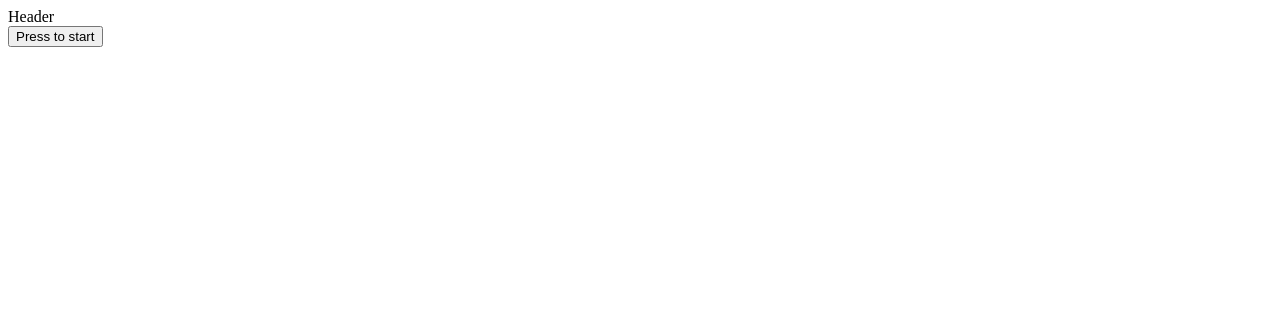
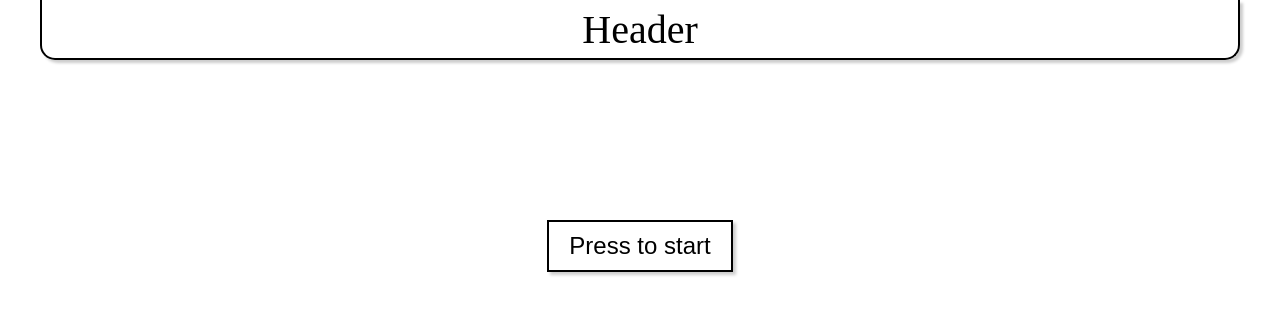
Before and after one commit to ADmtr2001/React-Educational-37-WeatherApp, a React (Create React App) app: page / in a window 1280 px wide. Shown: the top 314 px of the page. Built offline with nearby package versions, Linux system fonts and the light colour scheme.

Commit message:
add basic components and set up React Router

```diff
--- a/package.json
+++ b/package.json
@@ -3,7 +3,6 @@
   "version": "0.1.0",
   "private": true,
   "dependencies": {
-    "@mui/material": "^5.2.2",
     "@testing-library/jest-dom": "^5.15.1",
     "@testing-library/react": "^11.2.7",
     "@testing-library/user-event": "^12.8.3",
--- a/src/App.js
+++ b/src/App.js
@@ -2,17 +2,24 @@ import { Route, Routes } from "react-router";
 import Header from "./components/Header";
 import Main from "./components/Main";
 import Start from "./components/Start";
+import styled from "styled-components";
 
 function App() {
   return (
-    <>
+    <Container>
       <Header />
       <Routes>
         <Route path='/' element={<Start />} />
         <Route path='main' element={<Main />} />
       </Routes>
-    </>
+    </Container>
   );
 }
 
 export default App;
+
+const Container = styled.div`
+  max-width: 1220px;
+  margin: 0 auto;
+  padding: 0 10px;
+`;
--- /dev/null
+++ b/src/components/Buttons.js
@@ -0,0 +1,7 @@
+import React from "react";
+
+const Buttons = () => {
+  return <div>Buttons</div>;
+};
+
+export default Buttons;
--- /dev/null
+++ b/src/components/Form.js
@@ -0,0 +1,7 @@
+import React from "react";
+
+const Form = () => {
+  return <div>Form</div>;
+};
+
+export default Form;
--- a/src/components/Header.js
+++ b/src/components/Header.js
@@ -1,7 +1,21 @@
 import React from "react";
+import styled from "styled-components";
 
 const Header = () => {
-  return <div>Header</div>;
+  return <Container>Header</Container>;
 };
 
 export default Header;
+
+const Container = styled.div`
+  min-height: 60px;
+  display: flex;
+  justify-content: center;
+  align-items: center;
+  font-size: 2.5rem;
+  border: 2px solid black;
+  border-top: none;
+  border-bottom-left-radius: 15px;
+  border-bottom-right-radius: 15px;
+  box-shadow: 3px 3px 3px rgba(0, 0, 0, 0.2);
+`;
--- /dev/null
+++ b/src/components/List.js
@@ -0,0 +1,7 @@
+import React from "react";
+
+const List = () => {
+  return <div>List</div>;
+};
+
+export default List;
--- a/src/components/Main.js
+++ b/src/components/Main.js
@@ -1,7 +1,26 @@
 import React from "react";
+import styled from "styled-components";
+import Buttons from "./Buttons";
+import Form from "./Form";
+import List from "./List";
 
 const Main = () => {
-  return <div>Main part</div>;
+  return (
+    <Container>
+      <Form />
+      <Buttons />
+      <List />
+    </Container>
+  );
 };
 
 export default Main;
+
+const Container = styled.div`
+  border: 2px solid black;
+  width: 100%;
+  height: 600px;
+  margin-top: 5vh;
+  border-radius: 15px;
+  box-shadow: 3px 3px 3px rgba(0, 0, 0, 0.2);
+`;
--- a/src/components/Start.js
+++ b/src/components/Start.js
@@ -1,14 +1,37 @@
 import React from "react";
 import { Link } from "react-router-dom";
+import styled from "styled-components";
 
 const Start = () => {
   return (
-    <div>
+    <Container>
       <Link to='main'>
-        <button>Press to start</button>
+        <Button>Press to start</Button>
       </Link>
-    </div>
+    </Container>
   );
 };
 
 export default Start;
+
+const Container = styled.div`
+  width: 100%;
+  display: flex;
+  justify-content: center;
+  align-items: center;
+  margin-top: 20vh;
+`;
+
+const Button = styled.button`
+  background: transparent;
+  border: 2px solid black;
+  font-size: 1.5rem;
+  padding: 10px 20px;
+  transition: transform 0.5s;
+  box-shadow: 3px 3px 3px rgba(0, 0, 0, 0.2);
+
+  :hover {
+    background: rgba(0, 0, 0, 0.2);
+    transform: scale(1.1);
+  }
+`;
--- a/src/index.js
+++ b/src/index.js
@@ -1,11 +1,22 @@
 import React from "react";
 import ReactDOM from "react-dom";
 import { BrowserRouter } from "react-router-dom";
+import { createGlobalStyle } from "styled-components";
 import App from "./App";
+import "./index.css";
+
+const Global = createGlobalStyle`
+  * {
+    margin: 0;
+    padding: 0;
+    box-sizing: border-box;
+  }
+`;
 
 ReactDOM.render(
   <React.StrictMode>
     <BrowserRouter>
+      <Global />
       <App />
     </BrowserRouter>
   </React.StrictMode>,
```
Also changed, not shown: src/index.css (added), 1 other file (tests, documents, lock files or other folders).
